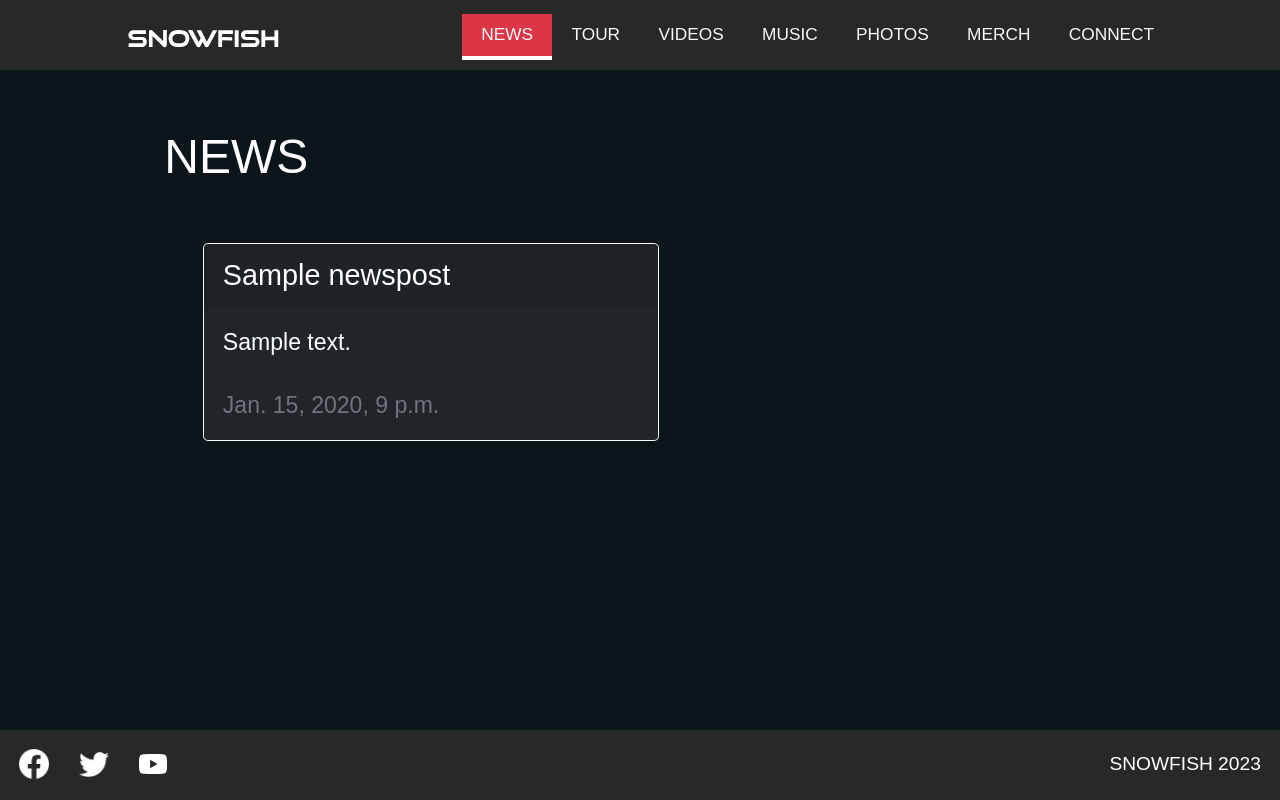
After one commit to solomonrodrigues/snowfish, a Django app: page /news/ in a window 1280 px wide. The commit adds this page. Run offline with Django 5.2, Linux system fonts and the light colour scheme; tables that the repository leaves empty hold one stand-in row (values such as "Sample post").

Commit message:
News page

```diff
--- a/config/settings.py
+++ b/config/settings.py
@@ -41,6 +41,7 @@ INSTALLED_APPS = [
     'layout',
     'snowfishapp',
     'tour',
+    'news',
 ]
 
 MIDDLEWARE = [
--- a/config/urls.py
+++ b/config/urls.py
@@ -18,10 +18,12 @@ from django.contrib import admin
 from django.urls import include, path
 from layout.urls import urlpatterns as layout_urls
 from tour.urls import urlpatterns as tour_urls
+from news.urls import urlpatterns as news_urls
 
 
 urlpatterns = [
     path('', include(layout_urls)),
     path('', include(tour_urls)),
+    path('', include(news_urls)),
     path('admin/', admin.site.urls),
 ]
--- a/layout/templates/base.html
+++ b/layout/templates/base.html
@@ -22,7 +22,7 @@
                   <div class="col-lg-10 d-flex justify-content-between align-items-center">
                     <a href="{% url 'home' %}" class="logo ms-3"></a>
                     <nav class="d-flex justify-content-end nav">
-                          <a href="#" class="nav-link">News</a>
+                          <a href="{% url 'news' %}" class="nav-link {% if request.path == '/news/' %}active{% endif %}">News</a>
                           <a href="{% url 'tour' %}" class="nav-link {% if request.path == '/tour/' %}active{% endif %}">Tour</a>
                           <a href="#" class="nav-link">Videos</a>
                           <a href="#" class="nav-link">Music</a>
--- a/news/models.py
+++ b/news/models.py
@@ -2,11 +2,11 @@ from django.db import models
 
 # Create your models here.
 
-class NewsPost(models.Model)
-	title = models.CharField()
-	text = models.TextField()
-	timestamp = models.DateTimeField()
+class NewsPost(models.Model):
+    title = models.CharField()
+    text = models.TextField()
+    timestamp = models.DateTimeField()
 
-	class Meta:
+    class Meta:
         verbose_name = "News Post"
         verbose_name_plural = "News Posts"
--- /dev/null
+++ b/news/templates/news.html
@@ -0,0 +1,38 @@
+{% extends 'base.html' %}
+{% load static %}
+
+{% block content %}
+
+<div class="row">
+  <div class="d-flex justify-content-center align-items-center">
+    <div class="p-lg-5 p-4 col-lg-10 col-12">
+
+      <h1 class="text-left">NEWS</h1>
+
+      <div class="mt-5">
+        <ol id="tour-dates-list" class="tour-dates-list">
+          {% for post in news_posts %}
+          <li>
+            <div class="col-sm-6">
+              <div class="card bg-dark border-light mb-3">
+                <div class="card-header">
+                  <h5 class="h4 card-title my-1">{{ post.title }}</h5>
+                </div>
+                <div class="card-body">
+                  <p class="card-text">{{ post.text }}<br><br></p>
+                  <div class="d-flex justify-content-between align-items-center">
+                    <p class="card-text text-secondary">{{ post.timestamp }}</p>
+                  </div>
+                </div>
+              </div>
+            </div>
+          </li>
+          {% endfor %}
+        </ol>
+      </div>
+
+    </div>
+  </div>
+</div>
+
+{% endblock %}
--- /dev/null
+++ b/news/urls.py
@@ -0,0 +1,8 @@
+from django.urls import path
+
+from . import views
+from .views import News
+
+urlpatterns = [
+    path("news/", News.as_view(), name="news"),
+]
--- a/news/views.py
+++ b/news/views.py
@@ -1,3 +1,15 @@
 from django.shortcuts import render
+from django.views.generic import ListView
+from .models import NewsPost
 
 # Create your views here.
+
+
+class News(ListView):
+    model = NewsPost
+    template_name = 'news.html'
+
+    def get_context_data(self, **kwargs):
+        context = super().get_context_data(**kwargs)
+        context['news_posts'] = self.get_queryset()
+        return context
--- a/tour/models.py
+++ b/tour/models.py
@@ -26,4 +26,5 @@ class TourDate(models.Model):
         return reverse("tour-date", kwargs={"slug": self.slug})
 
     class Meta:
-        verbose_name_plural = "TourDates"
+        verbose_name = "Tour Date"
+        verbose_name_plural = "Tour Dates"
```
